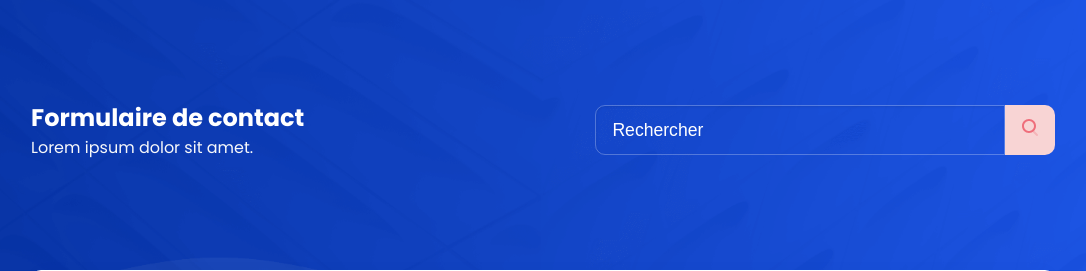
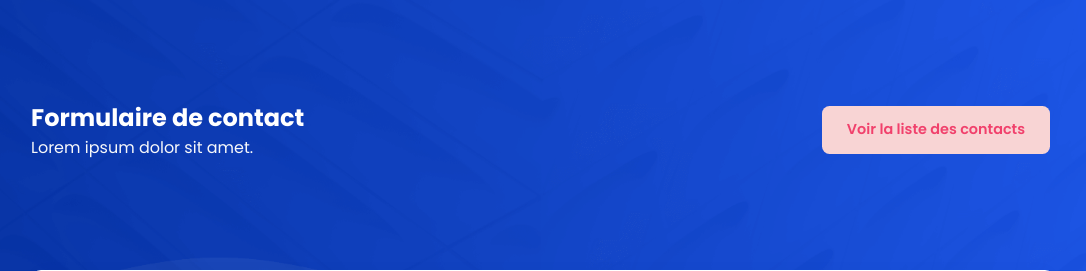
Before and after one commit to JoOkhafor/contact--list--with--php_sql, a PHP site: page / in a window 1280 px wide. Shown: the top 271 px of the page, without its empty margins (97-1183 px from the left). Run offline with PHP 8.4, Linux system fonts and the light colour scheme.

Commit message:
Organisation of corncern separation

```diff
--- a/style.css
+++ b/assets/css/style.css
@@ -33,7 +33,7 @@ a {
 
 body {
     background-color: var(--primary-bg);
-    background-image:url("header-bg.png");
+    background-image:url("../images/header-bg.png");
     background-position: top;
     background-repeat: no-repeat;
     background-size:100% 18vw;
--- a/index.php
+++ b/index.php
@@ -7,8 +7,8 @@
     <link rel="preconnect" href="https://fonts.googleapis.com">
     <link rel="preconnect" href="https://fonts.gstatic.com" crossorigin>
     <link href="https://fonts.googleapis.com/css2?family=Poppins:ital,wght@0,100;0,200;0,300;0,400;0,500;0,600;0,700;0,800;0,900;1,200;1,700&display=swap" rel="stylesheet">
-    <link rel="stylesheet" href="style.css"  rel="stylesheet" type="text/css" >
-    <link rel="shortcut icon" href="favicon.png" />
+    <link rel="stylesheet" href="assets/css/style.css"  rel="stylesheet" type="text/css" >
+    <link rel="shortcut icon" href="assets/images/favicon.png" />
     <title>SQL Pratice</title>
 </head>
 <body>
@@ -19,20 +19,9 @@
         </div>
 
         <div class="grid-unit-6 text-right search-box">
-           <form class="search-form" action="" method="post">
-                <input type="text" class="form-control bg-transparent" name="search" placeholder="Rechercher">
-                <button class="btn submit-btn btn-danger" type="submit">
-                  <span class="svg-icon">
-                    <svg xmlns="http://www.w3.org/2000/svg" xmlns:xlink="http://www.w3.org/1999/xlink" width="24px" height="24px" viewBox="0 0 24 24" version="1.1">
-                        <g stroke="none" stroke-width="1" fill="none" fill-rule="evenodd">
-                            <rect x="0" y="0" width="24" height="24"/>
-                            <path d="M14.2928932,16.7071068 C13.9023689,16.3165825 13.9023689,15.6834175 14.2928932,15.2928932 C14.6834175,14.9023689 15.3165825,14.9023689 15.7071068,15.2928932 L19.7071068,19.2928932 C20.0976311,19.6834175 20.0976311,20.3165825 19.7071068,20.7071068 C19.3165825,21.0976311 18.6834175,21.0976311 18.2928932,20.7071068 L14.2928932,16.7071068 Z" fill="#000000" fill-rule="nonzero" opacity="0.3"/>
-                            <path d="M11,16 C13.7614237,16 16,13.7614237 16,11 C16,8.23857625 13.7614237,6 11,6 C8.23857625,6 6,8.23857625 6,11 C6,13.7614237 8.23857625,16 11,16 Z M11,18 C7.13400675,18 4,14.8659932 4,11 C4,7.13400675 7.13400675,4 11,4 C14.8659932,4 18,7.13400675 18,11 C18,14.8659932 14.8659932,18 11,18 Z" fill="#000000" fill-rule="nonzero"/>
-                        </g>
-                    </svg>
-                  </span>
-                </button>
-           </form>
+           <a href="contacts-table.php" class="btn btn-danger">
+              Voir la liste des contacts
+              </a>
         </div>
     </div>
     <div class="wrap">
@@ -77,6 +66,6 @@
     </div>
 
 
-    <script src="script.js"></script>
+    <script src="ssets/js/script.js"></script>
 </body>
 </html>
```
Also changed, not shown: assets/js/contacts_management.sql (added, +74 -0 lines), contacts-table.php (+2 -5 lines), assets/images/favicon.png (renamed from favicon.png), assets/images/header-bg.png (renamed from header-bg.png), assets/js/script.js (renamed from script.js).
